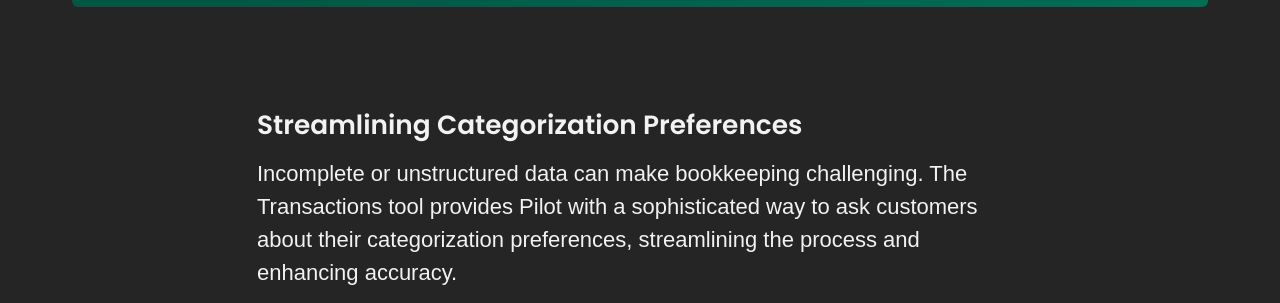
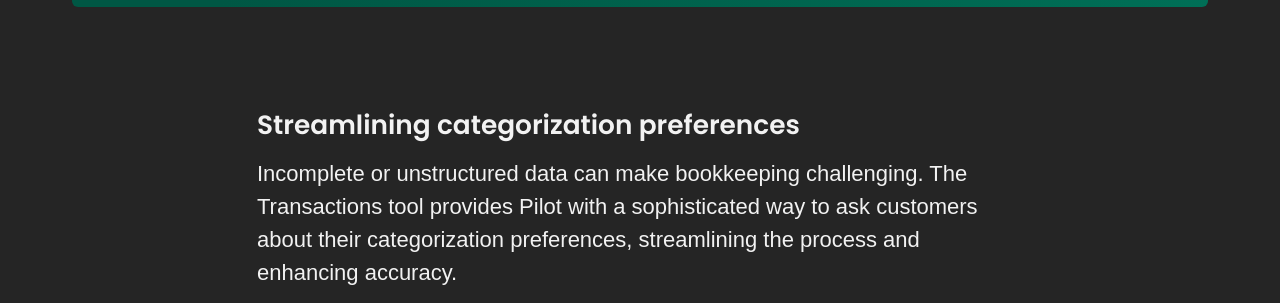
Before and after one commit to plapier/plapier.github.io, a Jekyll site: the page built from pilot/tasks.html, in a window 1280 px wide and 900 px high, scrolled down 2868 px. Shown: the part 154-457 px from the top of the window. Built offline with Jekyll 4.4.1, drawn with Linux system fonts in a browser that asks for light colours; nearby versions of some CDN libraries; some web fonts are replaced; comment, search, counter and statistics services are not loaded.

Commit message:
fixed typos

```diff
--- a/pilot/tasks.html
+++ b/pilot/tasks.html
@@ -27,7 +27,7 @@
 
   <section class="content-group">
     <div class="inner-wrapper narrow">
-      <h2 class="poppins">Streamlining Categorization Preferences</h2>
+      <h2 class="poppins">Streamlining categorization preferences</h2>
       <p>Incomplete or unstructured data can make bookkeeping challenging. The Transactions tool provides Pilot with a sophisticated way to ask customers about their categorization preferences, streamlining the process and enhancing accuracy.</p>
     </div>
     <figure class="content-image flex green pad-tb">
```
